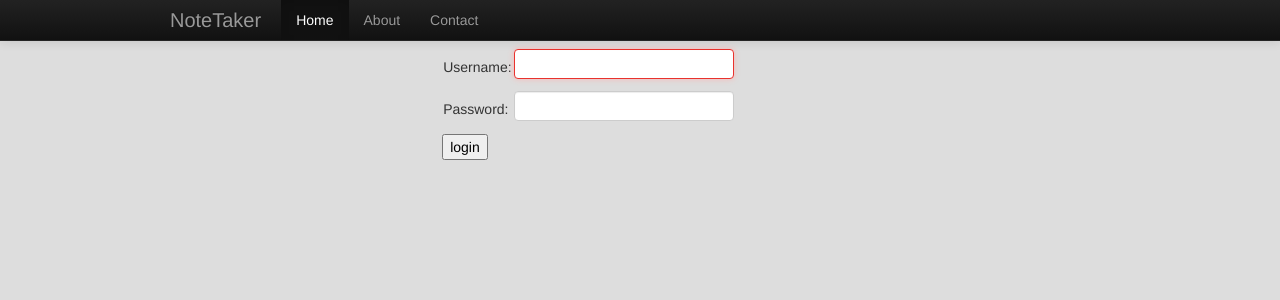
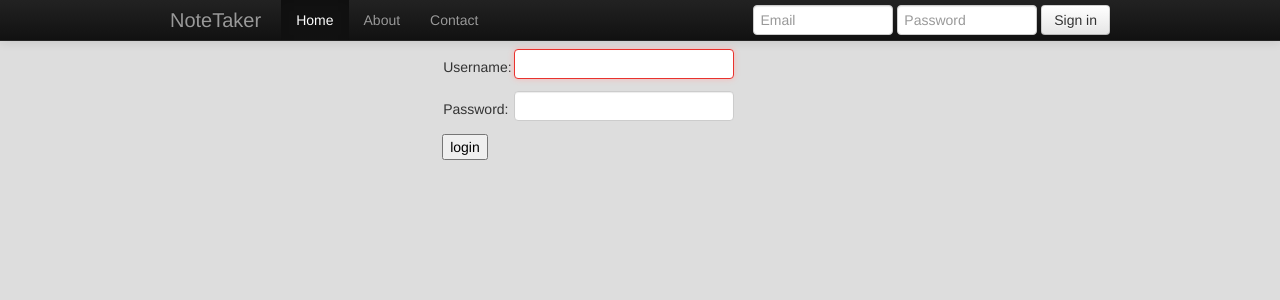
Before and after one commit to hareeshganesan/Transcribe, a Django app: page /accounts/login/ in a window 1280 px wide. Shown: the top 300 px of the page. Run offline with Django 3.2, Linux system fonts and the light colour scheme; some libraries are stand-ins or nearby versions.

Commit message:
Update base.html with user signin form

```diff
--- a/Transcribe/templates/registration/base.html
+++ b/Transcribe/templates/registration/base.html
@@ -21,6 +21,12 @@
               <li><a href="#contact">Contact</a></li>
             </ul>
           </div><!--/.nav-collapse -->
+          <form class="navbar-form pull-right">
+                    <input class="span2" name="textinput1" placeholder="Email"
+                    type="email"> <input class="span2" name="textinput2"
+                    placeholder="Password" type="password"> <button class=
+                    "btn">Sign in</button>
+          </form>
         </div>
       </div>
     </div>
```
